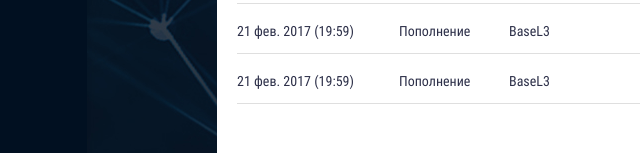
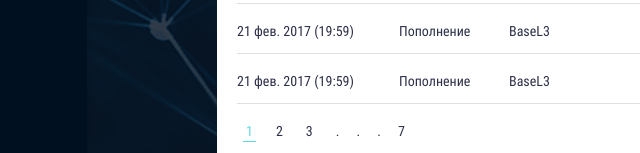
Before and after one commit to isuknovalnik/nf, a website: page source/operations.html in a window 1280 px wide. Shown: the part 647-800 px from the top of the page, 173-813 px from the left. Drawn offline with nearby package versions, Linux system fonts and the light colour scheme; files that its build step writes are made by us from their sources.

Commit message:
Операции - вставила пагинацию

```diff
--- a/source/operations.html
+++ b/source/operations.html
@@ -172,7 +172,17 @@
                   <div class="operations-table__cell operations-table__cell_note">Ошибка</div>
                 </div>
               </div>
-              <div class="pagination"></div>
+              <div class="account-pagination">
+                <ul class="account-pagination__list">
+                  <li class="account-pagination__item"><a href="#0" class="account-pagination__link account-pagination__link--active">1</a></li>
+                  <li class="account-pagination__item"><a href="#0" class="account-pagination__link">2</a></li>
+                  <li class="account-pagination__item"><a href="#0" class="account-pagination__link">3</a></li>
+                  <li class="account-pagination__item"><a href="#0" class="account-pagination__link">.</a></li>
+                  <li class="account-pagination__item"><a href="#0" class="account-pagination__link">.</a></li>
+                  <li class="account-pagination__item"><a href="#0" class="account-pagination__link">.</a></li>
+                  <li class="account-pagination__item"><a href="#0" class="account-pagination__link">7</a></li>
+                </ul>
+              </div>
             </div>
           </div>
         </div>
--- a/source/styles/blocks/operations.scss
+++ b/source/styles/blocks/operations.scss
@@ -148,4 +148,9 @@
       width: 208px;
     }
   }
+
+  & .account-pagination {
+    margin-top: 19px;
+    margin-left: 26px;
+  }
 }
```
